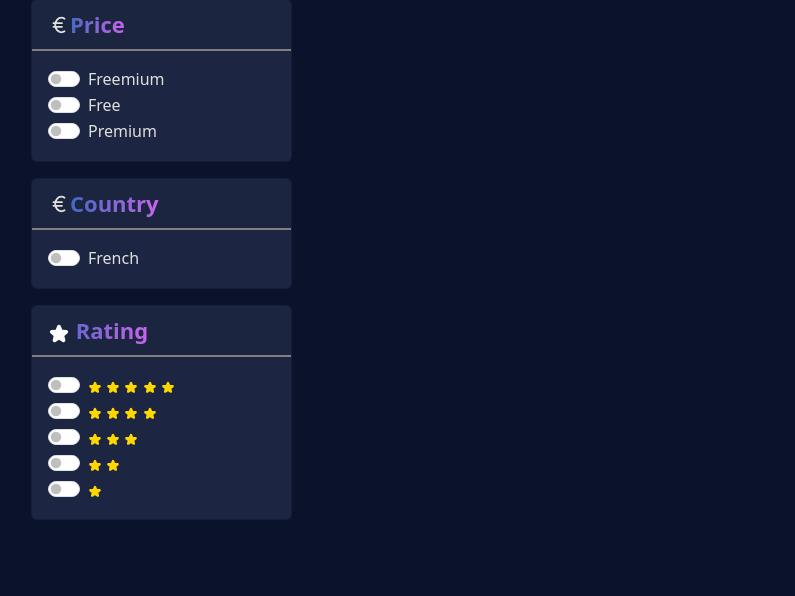
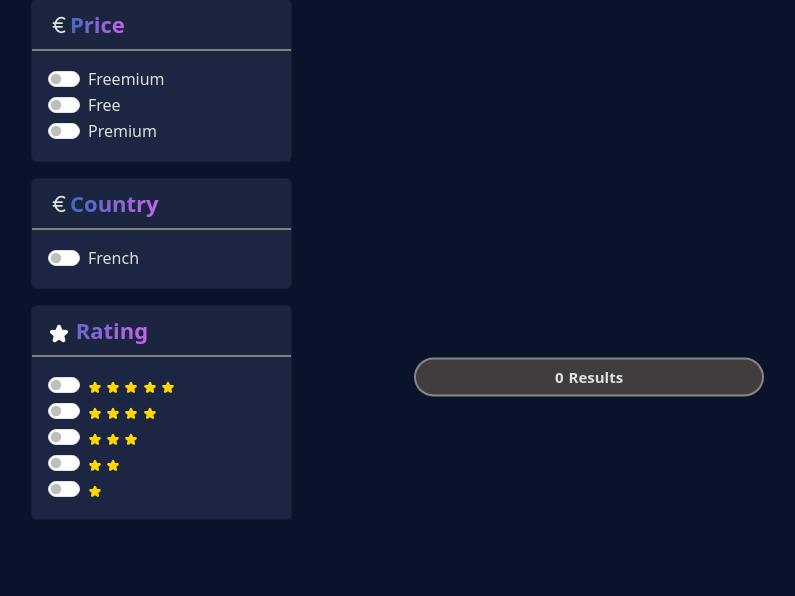
Before and after one commit to dani75i/ChooseYourIa, a Django app: page / in a window 1280 px wide. Shown: the part 473-1069 px from the top of the page, without its empty margins (51-846 px from the left). Run offline with Django 4.2, Linux system fonts and the light colour scheme; data that the repository does not hold is empty; some libraries are stand-ins or nearby versions.

Commit message:
add total count badge

```diff
--- a/list_ia/static/list_ia/css/filter.css
+++ b/list_ia/static/list_ia/css/filter.css
@@ -3,3 +3,20 @@
     position: fixed;
     z-index: 1000;
   }
+
+
+  .badge-number-total {
+    position: fixed;
+    width: 350px;
+    padding: 10px;
+    left:50%;
+    transform: translate(-50%, -50%);
+    top: 850px;
+    z-index: 10;
+    font-size: 15px;
+    background-color: rgb(66, 61, 61)!important;
+  }
+
+  #number-result {
+    margin-right: 5px;
+  }
--- a/list_ia/static/list_ia/js/filter.js
+++ b/list_ia/static/list_ia/js/filter.js
@@ -29,11 +29,13 @@ function filter(filter_name, page = 1) { // Ajout de "page" comme paramètre par
     let results = document.getElementById("results");
     let pagination = document.getElementById("pagination");
     let loader = document.getElementById("loading-spinner");
+    let numberTotal = document.getElementById("number-result");
 
     // Afficher le spinner
     loader.style.display = "block";
     results.innerHTML = ""; // Vider les résultats existants
     pagination.innerHTML = ""; // Vider les résultats existants
+    numberTotal.innerHTML = ""; // Vider les résultats existants
 
     $.ajax({
         url: "filter",
@@ -136,6 +138,7 @@ function filter(filter_name, page = 1) { // Ajout de "page" comme paramètre par
                     filter(filter_name, page); // Recharger avec la nouvelle page
                 });
             });
+            numberTotal.innerHTML = paginationData.total_items
         },
         error: function(xhr, errmsg, err) {
             // En cas d'erreur
--- a/list_ia/templates/list_ia/filtres.html
+++ b/list_ia/templates/list_ia/filtres.html
@@ -10,6 +10,8 @@
 </div>
 
 <div class="collapse d-md-block  mt-2 all-filters" id="typeCollapse">
+
+  <div class="badge badge-number-total rounded-pill d-flex justify-content-center align-items-center"><span id="number-result">{{ pagination.total_items }}</span> Results</div>
 
   <!-- Catégorie Type -->
   <div class="mb-3">
--- a/list_ia/views.py
+++ b/list_ia/views.py
@@ -11,11 +11,13 @@ TIME_OUT_LOADING = 0.5
 def accueil(request):
     all_ia_items = IaItem.objects.all()
 
+    # Calculer le nombre total d'éléments
+    total_items = all_ia_items.count()
+
     # Pagination pour l'affichage initial
     page_number = request.GET.get('page', 1)
     paginator = Paginator(all_ia_items, NUMER_BY_PAGE)
     page_obj = paginator.get_page(page_number)
-
 
     return render(
         request,
@@ -27,6 +29,7 @@ def accueil(request):
                 'has_next': page_obj.has_next(),
                 'current_page': page_obj.number,
                 'total_pages': paginator.num_pages,
+                'total_items': total_items,  # Ajout du nombre total
             },
         }
     )
@@ -39,7 +42,6 @@ def filter(request):
         rating = [int(note) for note in tag_names if note.isdigit()]
         tag_names = [tag for tag in tag_names if not tag.isdigit()]
 
-
         queryset = IaItem.objects.prefetch_related('tags').all()
 
         if tag_names:
@@ -51,8 +53,9 @@ def filter(request):
         if rating:
             queryset = queryset.filter(rating__in=rating)
 
-        for item in queryset:
-            print(item.title)
+        # Calculer le nombre total d'éléments filtrés
+        total_items = queryset.count()
+
         page_number = request.GET.get('page', 1)
         paginator = Paginator(queryset, NUMER_BY_PAGE)
         page_obj = paginator.get_page(page_number)
@@ -70,12 +73,13 @@ def filter(request):
                 }
                 for item in page_obj
             ],
-             'pagination': {
-                 'has_previous': page_obj.has_previous(),
-                 'has_next': page_obj.has_next(),
-                 'current_page': page_obj.number,
-                 'total_pages': paginator.num_pages,
-             }
+            'pagination': {
+                'has_previous': page_obj.has_previous(),
+                'has_next': page_obj.has_next(),
+                'current_page': page_obj.number,
+                'total_pages': paginator.num_pages,
+                'total_items': total_items,  # Ajout du nombre total
+            }
         }
 
         return JsonResponse(data, safe=False)
```
